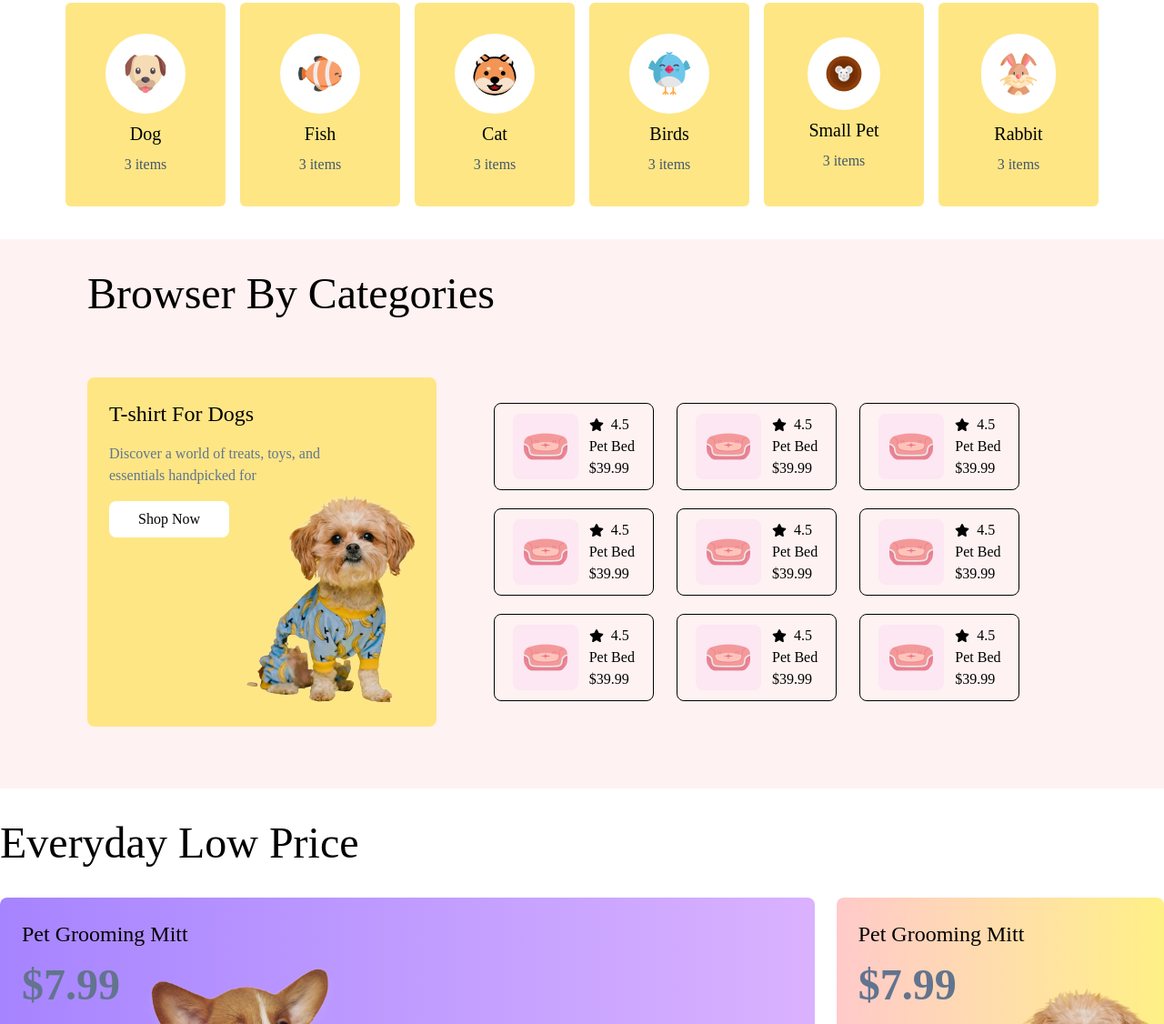
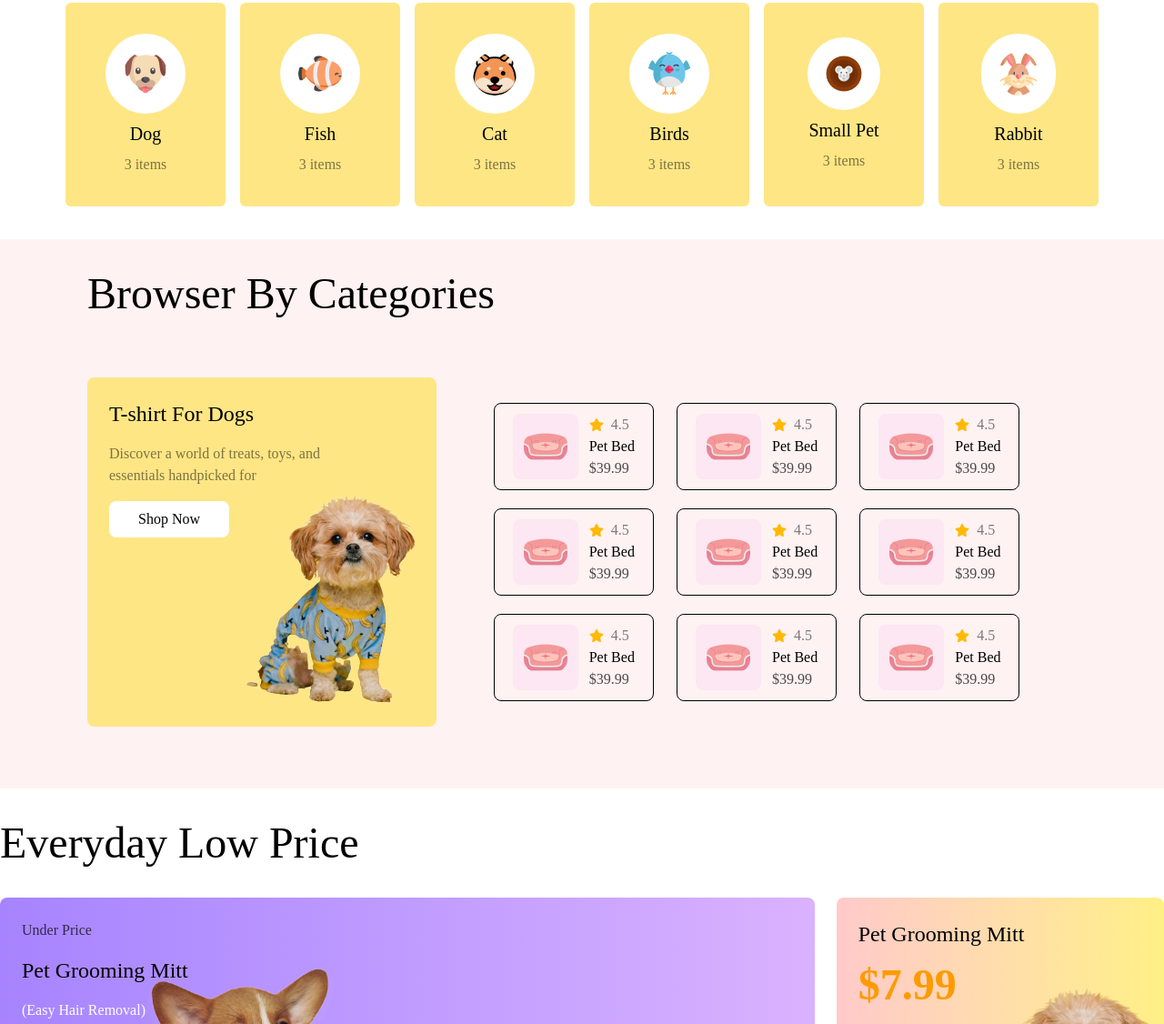
Before and after one commit to noyonhassan586/Programming-Hero-Assignment-3, a plain HTML site: page index.html in a window 1280 px wide. Shown: the part 1041-2167 px from the top of the page at 91% size. Drawn offline with nearby package versions, Linux system fonts and the light colour scheme; a web font is replaced by a local one.

Commit message:
Edited Icons, Texts

```diff
--- a/index.html
+++ b/index.html
@@ -81,32 +81,32 @@
                 <div class="w-44 h-56 bg-amber-200 flex flex-col justify-center items-center rounded-md space-y-2">
                     <img class="bg-white rounded-full p-5" src="c1-assets/dog-cartoon.png" alt="Dog Cartoon">
                     <h1 class="text-xl">Dog</h1>
-                    <p class="text-slate-600">3 items</p>
+                    <p class="opacity-50">3 items</p>
                 </div>
                 <div class="w-44 h-56 bg-amber-200 flex flex-col justify-center items-center rounded-md space-y-2">
                     <img class="bg-white rounded-full p-5" src="c1-assets/fish-cartoon.png" alt="Dog Cartoon">
                     <h1 class="text-xl">Fish</h1>
-                    <p class="text-slate-600">3 items</p>
+                    <p class="opacity-50">3 items</p>
                 </div>
                 <div class="w-44 h-56 bg-amber-200 flex flex-col justify-center items-center rounded-md space-y-2">
                     <img class="bg-white rounded-full p-5" src="c1-assets/cat-cartoon.png" alt="Dog Cartoon">
                     <h1 class="text-xl">Cat</h1>
-                    <p class="text-slate-600">3 items</p>
+                    <p class="opacity-50">3 items</p>
                 </div>
                 <div class="w-44 h-56 bg-amber-200 flex flex-col justify-center items-center rounded-md space-y-2">
                     <img class="bg-white rounded-full p-5" src="c1-assets/bird-cartoon.png" alt="Dog Cartoon">
                     <h1 class="text-xl">Birds</h1>
-                    <p class="text-slate-600">3 items</p>
+                    <p class="opacity-50">3 items</p>
                 </div>
                 <div class="w-44 h-56 bg-amber-200 flex flex-col justify-center items-center rounded-md space-y-2">
                     <img class="bg-white rounded-full p-5" src="c1-assets/mouse-cartoon.png" alt="Dog Cartoon">
                     <h1 class="text-xl">Small Pet</h1>
-                    <p class="text-slate-600">3 items</p>
+                    <p class="opacity-50">3 items</p>
                 </div>
                 <div class="w-44 h-56 bg-amber-200 flex flex-col justify-center items-center rounded-md space-y-2">
                     <img class="bg-white rounded-full p-5" src="c1-assets/rabbit-cartoon.png" alt="Dog Cartoon">
                     <h1 class="text-xl">Rabbit</h1>
-                    <p class="text-slate-600">3 items</p>
+                    <p class="opacity-50">3 items</p>
                 </div>
             </div>
     </section>
@@ -117,7 +117,7 @@
             <div class="flex items-center justify-center">
                 <div class="w-96 h-96 bg-amber-200 rounded-lg p-6 space-y-4 relative">
                     <h1 class="text-2xl">T-shirt For Dogs</h1>
-                    <p class="text-slate-500 font-light">Discover a world of treats, toys, and<br>essentials
+                    <p class="opacity-50 font-light">Discover a world of treats, toys, and<br>essentials
                         handpicked
                         for
                     </p>
@@ -135,14 +135,15 @@
                         <img class=" bg-pink-100 rounded-lg p-3" src="c1-assets/pet-couch.png" alt="Pet Couch">
                         <div>
                             <div class="flex gap-2">
-                                <svg class="w-4" xmlns="http://www.w3.org/2000/svg" viewBox="0 0 576 512">
+                                <svg class="w-4 fill-amber-400" xmlns="http://www.w3.org/2000/svg"
+                                    viewBox="0 0 576 512">
                                     <path
                                         d="M316.9 18C311.6 7 300.4 0 288.1 0s-23.4 7-28.8 18L195 150.3 51.4 171.5c-12 1.8-22 10.2-25.7 21.7s-.7 24.2 7.9 32.7L137.8 329 113.2 474.7c-2 12 3 24.2 12.9 31.3s23 8 33.8 2.3l128.3-68.5 128.3 68.5c10.8 5.7 23.9 4.9 33.8-2.3s14.9-19.3 12.9-31.3L438.5 329 542.7 225.9c8.6-8.5 11.7-21.2 7.9-32.7s-13.7-19.9-25.7-21.7L381.2 150.3 316.9 18z" />
                                 </svg>
-                                <p>4.5</p>
+                                <p class="opacity-50">4.5</p>
                             </div>
                             <h1>Pet Bed</h1>
-                            <h2>$39.99</h2>
+                            <h2 class="opacity-70">$39.99</h2>
                         </div>
                     </div>
                     <div
@@ -150,14 +151,15 @@
                         <img class=" bg-pink-100 rounded-lg p-3" src="c1-assets/pet-couch.png" alt="Pet Couch">
                         <div>
                             <div class="flex gap-2">
-                                <svg class="w-4" xmlns="http://www.w3.org/2000/svg" viewBox="0 0 576 512">
+                                <svg class="w-4 fill-amber-400" xmlns="http://www.w3.org/2000/svg"
+                                    viewBox="0 0 576 512">
                                     <path
                                         d="M316.9 18C311.6 7 300.4 0 288.1 0s-23.4 7-28.8 18L195 150.3 51.4 171.5c-12 1.8-22 10.2-25.7 21.7s-.7 24.2 7.9 32.7L137.8 329 113.2 474.7c-2 12 3 24.2 12.9 31.3s23 8 33.8 2.3l128.3-68.5 128.3 68.5c10.8 5.7 23.9 4.9 33.8-2.3s14.9-19.3 12.9-31.3L438.5 329 542.7 225.9c8.6-8.5 11.7-21.2 7.9-32.7s-13.7-19.9-25.7-21.7L381.2 150.3 316.9 18z" />
                                 </svg>
-                                <p>4.5</p>
+                                <p class="opacity-50">4.5</p>
                             </div>
                             <h1>Pet Bed</h1>
-                            <h2>$39.99</h2>
+                            <h2 class="opacity-70">$39.99</h2>
                         </div>
                     </div>
                     <div
@@ -165,14 +167,15 @@
                         <img class=" bg-pink-100 rounded-lg p-3" src="c1-assets/pet-couch.png" alt="Pet Couch">
                         <div>
                             <div class="flex gap-2">
-                                <svg class="w-4" xmlns="http://www.w3.org/2000/svg" viewBox="0 0 576 512">
+                                <svg class="w-4 fill-amber-400" xmlns="http://www.w3.org/2000/svg"
+                                    viewBox="0 0 576 512">
                                     <path
                                         d="M316.9 18C311.6 7 300.4 0 288.1 0s-23.4 7-28.8 18L195 150.3 51.4 171.5c-12 1.8-22 10.2-25.7 21.7s-.7 24.2 7.9 32.7L137.8 329 113.2 474.7c-2 12 3 24.2 12.9 31.3s23 8 33.8 2.3l128.3-68.5 128.3 68.5c10.8 5.7 23.9 4.9 33.8-2.3s14.9-19.3 12.9-31.3L438.5 329 542.7 225.9c8.6-8.5 11.7-21.2 7.9-32.7s-13.7-19.9-25.7-21.7L381.2 150.3 316.9 18z" />
                                 </svg>
-                                <p>4.5</p>
+                                <p class="opacity-50">4.5</p>
                             </div>
                             <h1>Pet Bed</h1>
-                            <h2>$39.99</h2>
+                            <h2 class="opacity-70">$39.99</h2>
                         </div>
                     </div>
                     <div
@@ -180,14 +183,15 @@
                         <img class=" bg-pink-100 rounded-lg p-3" src="c1-assets/pet-couch.png" alt="Pet Couch">
                         <div>
                             <div class="flex gap-2">
-                                <svg class="w-4" xmlns="http://www.w3.org/2000/svg" viewBox="0 0 576 512">
+                                <svg class="w-4 fill-amber-400" xmlns="http://www.w3.org/2000/svg"
+                                    viewBox="0 0 576 512">
                                     <path
                                         d="M316.9 18C311.6 7 300.4 0 288.1 0s-23.4 7-28.8 18L195 150.3 51.4 171.5c-12 1.8-22 10.2-25.7 21.7s-.7 24.2 7.9 32.7L137.8 329 113.2 474.7c-2 12 3 24.2 12.9 31.3s23 8 33.8 2.3l128.3-68.5 128.3 68.5c10.8 5.7 23.9 4.9 33.8-2.3s14.9-19.3 12.9-31.3L438.5 329 542.7 225.9c8.6-8.5 11.7-21.2 7.9-32.7s-13.7-19.9-25.7-21.7L381.2 150.3 316.9 18z" />
                                 </svg>
-                                <p>4.5</p>
+                                <p class="opacity-50">4.5</p>
                             </div>
                             <h1>Pet Bed</h1>
-                            <h2>$39.99</h2>
+                            <h2 class="opacity-70">$39.99</h2>
                         </div>
                     </div>
                     <div
@@ -195,14 +199,15 @@
                         <img class=" bg-pink-100 rounded-lg p-3" src="c1-assets/pet-couch.png" alt="Pet Couch">
                         <div>
                             <div class="flex gap-2">
-                                <svg class="w-4" xmlns="http://www.w3.org/2000/svg" viewBox="0 0 576 512">
+                                <svg class="w-4 fill-amber-400" xmlns="http://www.w3.org/2000/svg"
+                                    viewBox="0 0 576 512">
                                     <path
                                         d="M316.9 18C311.6 7 300.4 0 288.1 0s-23.4 7-28.8 18L195 150.3 51.4 171.5c-12 1.8-22 10.2-25.7 21.7s-.7 24.2 7.9 32.7L137.8 329 113.2 474.7c-2 12 3 24.2 12.9 31.3s23 8 33.8 2.3l128.3-68.5 128.3 68.5c10.8 5.7 23.9 4.9 33.8-2.3s14.9-19.3 12.9-31.3L438.5 329 542.7 225.9c8.6-8.5 11.7-21.2 7.9-32.7s-13.7-19.9-25.7-21.7L381.2 150.3 316.9 18z" />
                                 </svg>
-                                <p>4.5</p>
+                                <p class="opacity-50">4.5</p>
                             </div>
                             <h1>Pet Bed</h1>
-                            <h2>$39.99</h2>
+                            <h2 class="opacity-70">$39.99</h2>
                         </div>
                     </div>
                     <div
@@ -210,14 +215,15 @@
                         <img class=" bg-pink-100 rounded-lg p-3" src="c1-assets/pet-couch.png" alt="Pet Couch">
                         <div>
                             <div class="flex gap-2">
-                                <svg class="w-4" xmlns="http://www.w3.org/2000/svg" viewBox="0 0 576 512">
+                                <svg class="w-4 fill-amber-400" xmlns="http://www.w3.org/2000/svg"
+                                    viewBox="0 0 576 512">
                                     <path
                                         d="M316.9 18C311.6 7 300.4 0 288.1 0s-23.4 7-28.8 18L195 150.3 51.4 171.5c-12 1.8-22 10.2-25.7 21.7s-.7 24.2 7.9 32.7L137.8 329 113.2 474.7c-2 12 3 24.2 12.9 31.3s23 8 33.8 2.3l128.3-68.5 128.3 68.5c10.8 5.7 23.9 4.9 33.8-2.3s14.9-19.3 12.9-31.3L438.5 329 542.7 225.9c8.6-8.5 11.7-21.2 7.9-32.7s-13.7-19.9-25.7-21.7L381.2 150.3 316.9 18z" />
                                 </svg>
-                                <p>4.5</p>
+                                <p class="opacity-50">4.5</p>
                             </div>
                             <h1>Pet Bed</h1>
-                            <h2>$39.99</h2>
+                            <h2 class="opacity-70">$39.99</h2>
                         </div>
                     </div>
                     <div
@@ -225,14 +231,15 @@
                         <img class=" bg-pink-100 rounded-lg p-3" src="c1-assets/pet-couch.png" alt="Pet Couch">
                         <div>
                             <div class="flex gap-2">
-                                <svg class="w-4" xmlns="http://www.w3.org/2000/svg" viewBox="0 0 576 512">
+                                <svg class="w-4 fill-amber-400" xmlns="http://www.w3.org/2000/svg"
+                                    viewBox="0 0 576 512">
                                     <path
                                         d="M316.9 18C311.6 7 300.4 0 288.1 0s-23.4 7-28.8 18L195 150.3 51.4 171.5c-12 1.8-22 10.2-25.7 21.7s-.7 24.2 7.9 32.7L137.8 329 113.2 474.7c-2 12 3 24.2 12.9 31.3s23 8 33.8 2.3l128.3-68.5 128.3 68.5c10.8 5.7 23.9 4.9 33.8-2.3s14.9-19.3 12.9-31.3L438.5 329 542.7 225.9c8.6-8.5 11.7-21.2 7.9-32.7s-13.7-19.9-25.7-21.7L381.2 150.3 316.9 18z" />
                                 </svg>
-                                <p>4.5</p>
+                                <p class="opacity-50">4.5</p>
                             </div>
                             <h1>Pet Bed</h1>
-                            <h2>$39.99</h2>
+                            <h2 class="opacity-70">$39.99</h2>
                         </div>
                     </div>
                     <div
@@ -240,14 +247,15 @@
                         <img class=" bg-pink-100 rounded-lg p-3" src="c1-assets/pet-couch.png" alt="Pet Couch">
                         <div>
                             <div class="flex gap-2">
-                                <svg class="w-4" xmlns="http://www.w3.org/2000/svg" viewBox="0 0 576 512">
+                                <svg class="w-4 fill-amber-400" xmlns="http://www.w3.org/2000/svg"
+                                    viewBox="0 0 576 512">
                                     <path
                                         d="M316.9 18C311.6 7 300.4 0 288.1 0s-23.4 7-28.8 18L195 150.3 51.4 171.5c-12 1.8-22 10.2-25.7 21.7s-.7 24.2 7.9 32.7L137.8 329 113.2 474.7c-2 12 3 24.2 12.9 31.3s23 8 33.8 2.3l128.3-68.5 128.3 68.5c10.8 5.7 23.9 4.9 33.8-2.3s14.9-19.3 12.9-31.3L438.5 329 542.7 225.9c8.6-8.5 11.7-21.2 7.9-32.7s-13.7-19.9-25.7-21.7L381.2 150.3 316.9 18z" />
                                 </svg>
-                                <p>4.5</p>
+                                <p class="opacity-50">4.5</p>
                             </div>
                             <h1>Pet Bed</h1>
-                            <h2>$39.99</h2>
+                            <h2 class="opacity-70">$39.99</h2>
                         </div>
                     </div>
                     <div
@@ -255,14 +263,15 @@
                         <img class=" bg-pink-100 rounded-lg p-3" src="c1-assets/pet-couch.png" alt="Pet Couch">
                         <div>
                             <div class="flex gap-2">
-                                <svg class="w-4" xmlns="http://www.w3.org/2000/svg" viewBox="0 0 576 512">
+                                <svg class="w-4 fill-amber-400" xmlns="http://www.w3.org/2000/svg"
+                                    viewBox="0 0 576 512">
                                     <path
                                         d="M316.9 18C311.6 7 300.4 0 288.1 0s-23.4 7-28.8 18L195 150.3 51.4 171.5c-12 1.8-22 10.2-25.7 21.7s-.7 24.2 7.9 32.7L137.8 329 113.2 474.7c-2 12 3 24.2 12.9 31.3s23 8 33.8 2.3l128.3-68.5 128.3 68.5c10.8 5.7 23.9 4.9 33.8-2.3s14.9-19.3 12.9-31.3L438.5 329 542.7 225.9c8.6-8.5 11.7-21.2 7.9-32.7s-13.7-19.9-25.7-21.7L381.2 150.3 316.9 18z" />
                                 </svg>
-                                <p>4.5</p>
+                                <p class="opacity-50">4.5</p>
                             </div>
                             <h1>Pet Bed</h1>
-                            <h2>$39.99</h2>
+                            <h2 class="opacity-70">$39.99</h2>
                         </div>
                     </div>
                 </div>
@@ -275,14 +284,16 @@
         <div class="flex flex-col lg:flex-row gap-6 justify-center items-center">
             <div
                 class="w-96 lg:w-3/4 h-96 bg-gradient-to-r from-violet-400 to-purple-300 rounded-lg p-6 space-y-4 relative">
+                <p class="opacity-70">Under Price</p>
                 <h1 class="text-2xl">Pet Grooming Mitt</h1>
-                <p class="text-slate-500 font-bold text-5xl">$7.99
+                <p class="text-white max-lg:hidden">(Easy Hair Removal)</p>
+                <p class="font-bold text-5xl">$7.99
                 </p>
                 <img class=" w-52 ml-34 bottom-1 absolute" src="c1-assets/cute-dog-mid.png" alt="Cute Pet">
             </div>
             <div class="w-96 h-96 bg-gradient-to-r from-red-200 to-yellow-200 rounded-lg p-6 space-y-4 relative">
                 <h1 class="text-2xl">Pet Grooming Mitt</h1>
-                <p class="text-slate-500 font-bold text-5xl">$7.99
+                <p class="text-amber-500 font-bold text-5xl">$7.99
                 </p>
                 <img class=" w-56 ml-34 lg:ml-20 xl:ml-28 bottom-1 absolute" src="c1-assets/cute-pet-mid.png"
                     alt="Cute Pet">
@@ -294,7 +305,7 @@
         <div class="w-full flex items-center justify-center">
             <div
                 class="w-96 lg:w-3/4 bg-red-50 rounded-lg p-5 space-y-6 flex flex-col lg:flex-row justify-center lg:justify-around items-center">
-                <img class="w-48" src="c1-assets/cute-dog-mid.png" alt="Cute Pet">
+                <img class="w-48" src="c1-assets/cute-pet-mid.png" alt="Cute Pet">
                 <div class="lg:flex lg:flex-col lg:gap-10">
                     <h1 class="text-2xl">Pet Grooming Mitt</h1>
                     <p class="text-slate-500 text-center lg:text-start">Exclusive training tips, tricks,
```
